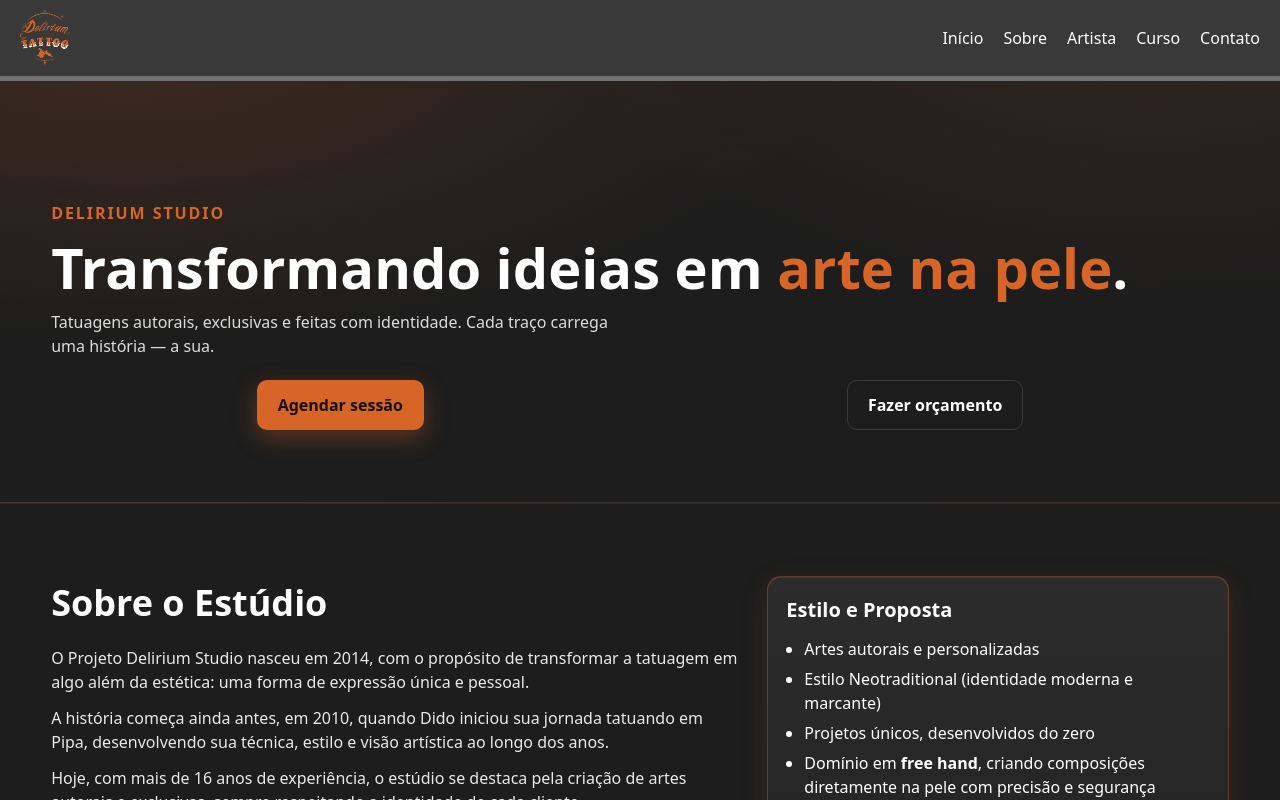
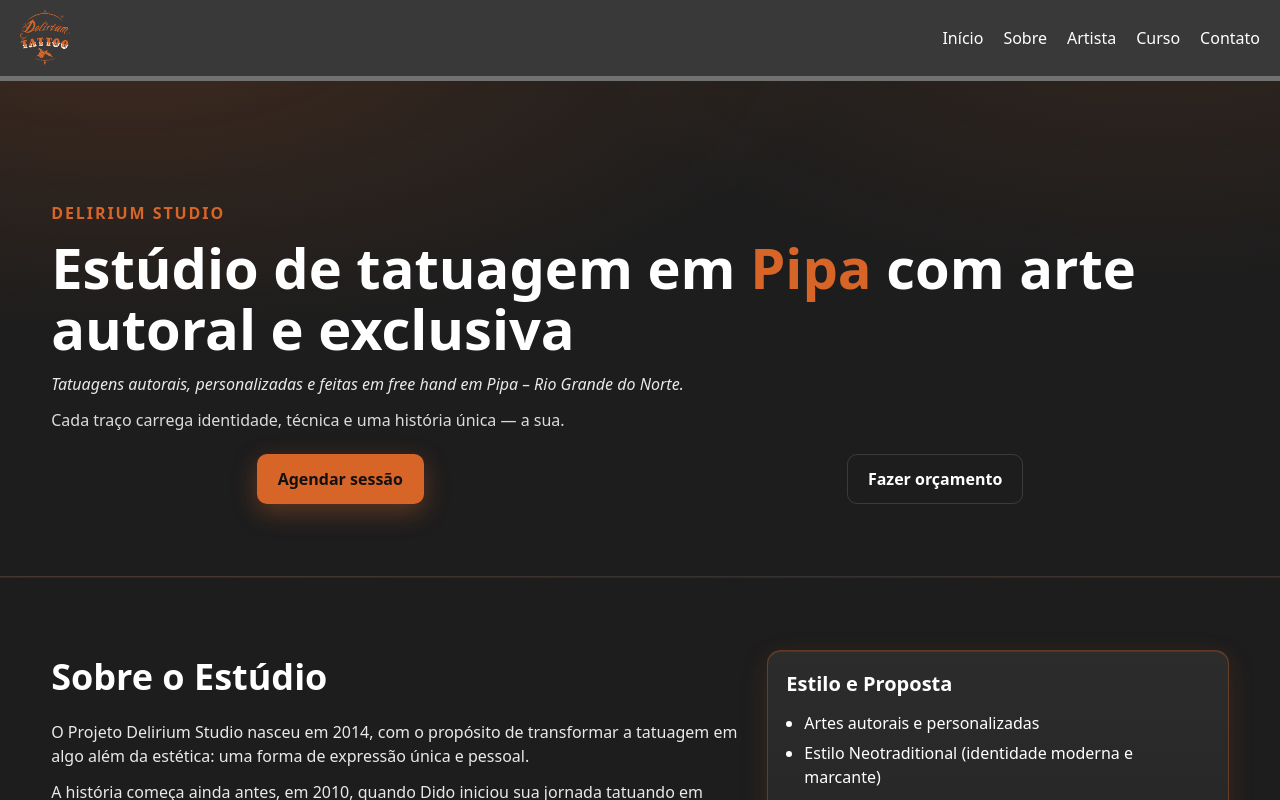
Before and after one commit to carlacavalcanti/site-delirium, a React (Vite) app: page / in a window 1280 px wide. Shown: the top 800 px of the page. Built offline with nearby package versions, Linux system fonts and the light colour scheme.

Commit message:
adiciona capa

```diff
--- a/index.html
+++ b/index.html
@@ -4,7 +4,35 @@
     <meta charset="UTF-8" />
     <link rel="icon" type="image/svg+xml" href="/favicon.svg" />
     <meta name="viewport" content="width=device-width, initial-scale=1.0" />
-    <title>site-delirium</title>
+    <title>Delirium Studio | Estúdio de tatuagem em Pipa RN</title>
+
+    <meta
+      name="description"
+      content="Estúdio de tatuagem em Pipa – RN especializado em tatuagens autorais, free hand e arte exclusiva na pele. Agende sua sessão no Delirium Studio."
+    />
+
+    <meta
+      name="keywords"
+      content="tatuagem em pipa, tatuador em pipa rn, tattoo pipa, estúdio de tatuagem pipa, free hand tattoo, tatuagem autoral"
+    />
+
+    <meta name="author" content="Delirium Studio" />
+
+    <meta name="robots" content="index, follow" />
+    <meta property="og:title" content="Delirium Studio | Tatuagem em Pipa RN" />
+    <meta
+      property="og:description"
+      content="Tatuagens autorais, free hand e exclusivas em Pipa. Transformando ideias em arte na pele."
+    />
+    <meta
+      property="og:image"
+      content="https://site-delirium.vercel.app/capa.jpg"
+    />
+    <meta
+      property="og:url"
+      content="https://site-delirium.vercel.app/.vercel.app"
+    />
+    <meta property="og:type" content="website" />
   </head>
   <body>
     <div id="root"></div>
--- a/src/App.jsx
+++ b/src/App.jsx
@@ -18,12 +18,19 @@ export default function App() {
         <section className="hero">
           <div className="container">
             <p className="eyebrow">DELIRIUM STUDIO</p>
+
             <h1>
-              Transformando ideias em <span>arte na pele</span>.
+              Estúdio de tatuagem em <span>Pipa</span> com arte autoral e
+              exclusiva
             </h1>
+
+            <p className="seo">
+              Tatuagens autorais, personalizadas e feitas em free hand em Pipa –
+              Rio Grande do Norte.
+            </p>
             <p className="sub">
-              Tatuagens autorais, exclusivas e feitas com identidade. Cada traço
-              carrega uma história — a sua.
+              Cada traço carrega identidade, técnica e uma história única — a
+              sua.
             </p>
             <div className="cta">
               <a
@@ -242,7 +249,10 @@ export default function App() {
         <footer>
           <div className="gap">
             <img src={logo} alt="Delirium Tattoo" className="logo-footer" />
-
+            <p>
+              Estúdio de tatuagem em Pipa – Rio Grande do Norte especializado em
+              tatuagens autorais e free hand.
+            </p>
             <p>Não é só tatuagem. É identidade.</p>
             <ul>
               <li>
--- a/src/styleglobal.css
+++ b/src/styleglobal.css
@@ -42,6 +42,9 @@ a {
 .section {
   padding: 72px 0;
   border-top: 1px solid rgba(255, 255, 255, 0.06);
+}
+.seo {
+  font-style: italic;
 }
 
 .eyebrow {
```
Also changed, not shown: public/capa.jpg (added).
